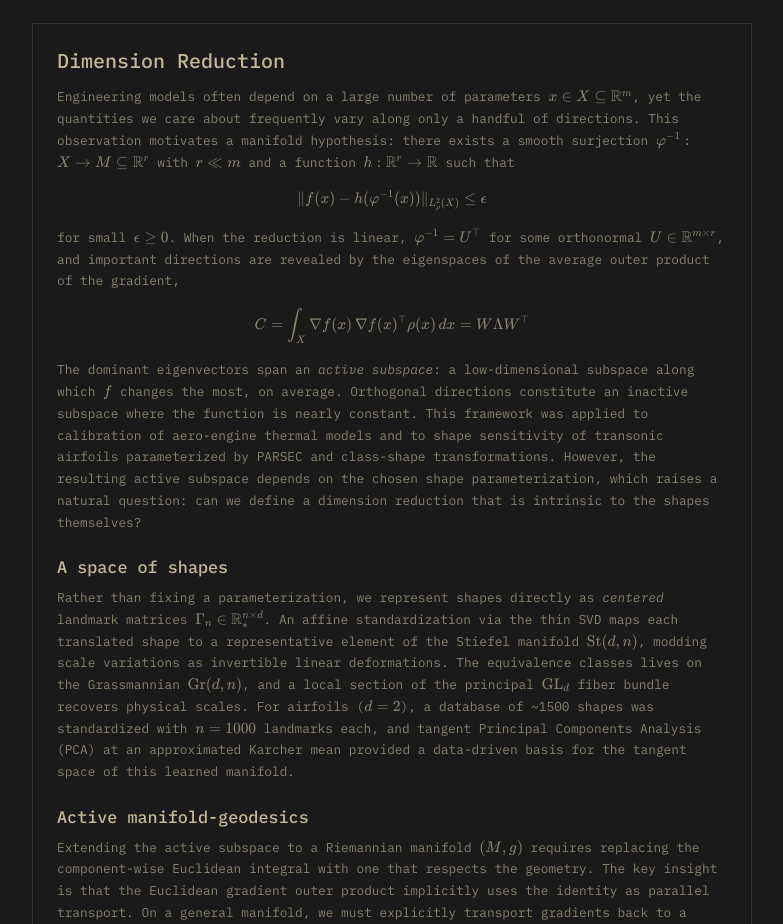
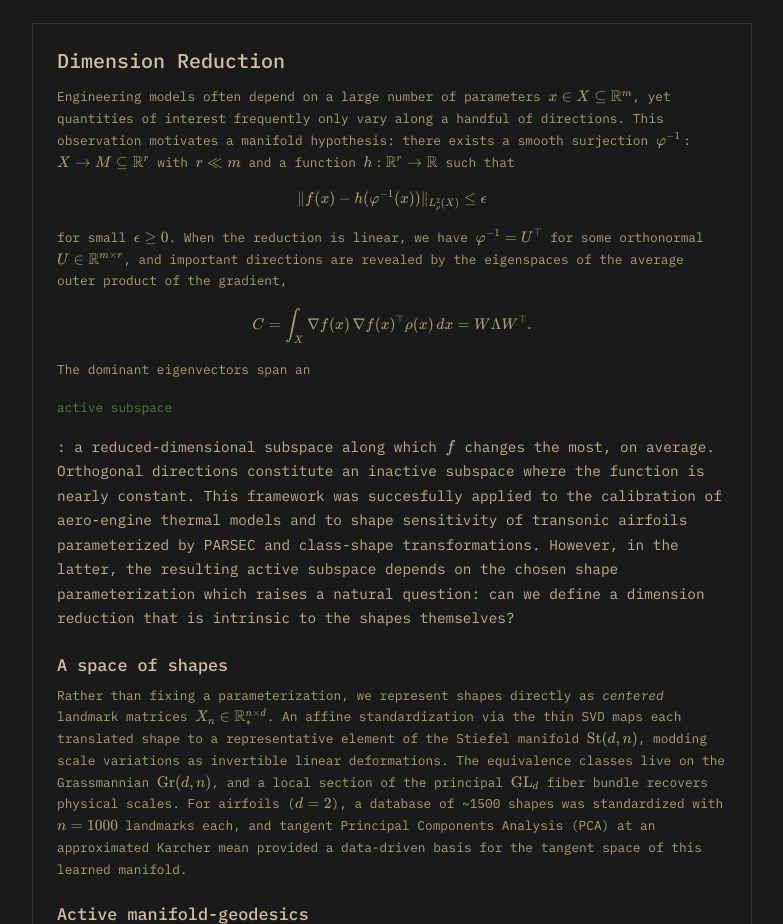
Before and after one commit to zgrey/zgrey.github.io, an Eleventy site: page src/research/index.njk in a window 1280 px wide. Shown: the part 858-1782 px from the top of the page, without its empty margins (248-1031 px from the left). Built offline with nearby package versions, Linux system fonts and the light colour scheme; Eleventy itself is replaced by a stand-in of ours; files that its build step writes are made by us from their sources.

Commit message:
More minor tweaks to language. Add citation to Paul's work. Updated color palette and tools

```diff
--- a/src/assets/css/style.css
+++ b/src/assets/css/style.css
@@ -3,10 +3,10 @@
   --color-bg-primary: #1a1a1a;
   --color-bg-secondary: #222222;
   --color-bg-elevated: #2a2a2a;
-  --color-text-primary: #A69C7D;
-  --color-text-secondary: #8a8270;
-  --color-text-heading: #c4b897;
-  --color-accent-primary: #4a6741;
+  --color-text-primary: #bdb191;
+  --color-text-secondary: #a9a076;
+  --color-text-heading: #d0c2a5;
+  --color-accent-primary: #537949;
   --color-accent-hover: #5c8a50;
   --color-accent-dim: #2d3d28;
   --color-border: #333333;
--- a/src/research/index.njk
+++ b/src/research/index.njk
@@ -18,14 +18,14 @@ title: Research
 
 <section class="research-section">
   <h2>Dimension Reduction</h2>
-  <p>Engineering models often depend on a large number of parameters \(x \in X \subseteq \mathbb{R}^m\), yet the quantities we care about frequently vary along only a handful of directions. This observation motivates a manifold hypothesis: there exists a smooth surjection \(\varphi^{-1}: X \to M \subseteq \mathbb{R}^r\) with \(r \ll m\) and a function \(h: \mathbb{R}^r \to \mathbb{R}\) such that</p>
+  <p>Engineering models often depend on a large number of parameters \(x \in X \subseteq \mathbb{R}^m\), yet quantities of interest frequently only vary along a handful of directions. This observation motivates a manifold hypothesis: there exists a smooth surjection \(\varphi^{-1}: X \to M \subseteq \mathbb{R}^r\) with \(r \ll m\) and a function \(h: \mathbb{R}^r \to \mathbb{R}\) such that</p>
   <p>\[ \| f(x) - h(\varphi^{-1}(x)) \|_{L^2_\rho(X)} \leq \epsilon \]</p>
-  <p>for small \(\epsilon \geq 0\). When the reduction is linear, \(\varphi^{-1} = U^\top\) for some orthonormal \(U \in \mathbb{R}^{m \times r}\), and important directions are revealed by the eigenspaces of the average outer product of the gradient,</p>
-  <p>\[ C = \int_X \nabla f(x)\, \nabla f(x)^\top \rho(x)\, dx = W \Lambda W^\top \]</p>
-  <p>The dominant eigenvectors span an <em>active subspace</em>: a low-dimensional subspace along which \(f\) changes the most, on average. Orthogonal directions constitute an inactive subspace where the function is nearly constant. This framework was applied to calibration of aero-engine thermal models and to shape sensitivity of transonic airfoils parameterized by PARSEC and class-shape transformations. However, the resulting active subspace depends on the chosen shape parameterization, which raises a natural question: can we define a dimension reduction that is intrinsic to the shapes themselves?</p>
+  <p>for small \(\epsilon \geq 0\). When the reduction is linear, we have \(\varphi^{-1} = U^\top\) for some orthonormal \(U \in \mathbb{R}^{m \times r}\), and important directions are revealed by the eigenspaces of the average outer product of the gradient,</p>
+  <p>\[ C = \int_X \nabla f(x)\, \nabla f(x)^\top \rho(x)\, dx = W \Lambda W^\top. \]</p>
+  <p>The dominant eigenvectors span an <p><a href="https://arxiv.org/abs/1304.2070">active subspace</a></p>: a reduced-dimensional subspace along which \(f\) changes the most, on average. Orthogonal directions constitute an inactive subspace where the function is nearly constant. This framework was succesfully applied to the calibration of aero-engine thermal models and to shape sensitivity of transonic airfoils parameterized by PARSEC and class-shape transformations. However, in the latter, the resulting active subspace depends on the chosen shape parameterization which raises a natural question: can we define a dimension reduction that is intrinsic to the shapes themselves?</p>
 
   <h3>A space of shapes</h3>
-  <p>Rather than fixing a parameterization, we represent shapes directly as <em>centered</em> landmark matrices \(\Gamma_n \in \mathbb{R}^{n \times d}_*\). An affine standardization via the thin SVD maps each translated shape to a representative element of the Stiefel manifold \(\mathrm{St}(d,n)\), modding scale variations as invertible linear deformations. The equivalence classes lives on the Grassmannian \(\mathrm{Gr}(d,n)\), and a local section of the principal \(\mathrm{GL}_d\) fiber bundle recovers physical scales. For airfoils (\(d=2\)), a database of ~1500 shapes was standardized with \(n=1000\) landmarks each, and tangent Principal Components Analysis (PCA) at an approximated Karcher mean provided a data-driven basis for the tangent space of this learned manifold.</p>
+  <p>Rather than fixing a parameterization, we represent shapes directly as <em>centered</em> landmark matrices \(X_n \in \mathbb{R}^{n \times d}_*\). An affine standardization via the thin SVD maps each translated shape to a representative element of the Stiefel manifold \(\mathrm{St}(d,n)\), modding scale variations as invertible linear deformations. The equivalence classes live on the Grassmannian \(\mathrm{Gr}(d,n)\), and a local section of the principal \(\mathrm{GL}_d\) fiber bundle recovers physical scales. For airfoils (\(d=2\)), a database of ~1500 shapes was standardized with \(n=1000\) landmarks each, and tangent Principal Components Analysis (PCA) at an approximated Karcher mean provided a data-driven basis for the tangent space of this learned manifold.</p>
 
   <h3>Active manifold-geodesics</h3>
   <p>Extending the active subspace to a Riemannian manifold \((M,g)\) requires replacing the component-wise Euclidean integral with one that respects the geometry. The key insight is that the Euclidean gradient outer product implicitly uses the identity as parallel transport. On a general manifold, we must explicitly transport gradients back to a central tangent space \(T_{p_0}M\) along unique geodesics using the Levi-Civita connection. This yields the Riemannian average outer product of the gradient,</p>
```
Also changed, not shown: color-palette-original.md (renamed from color-palette.md), 1 other file.
